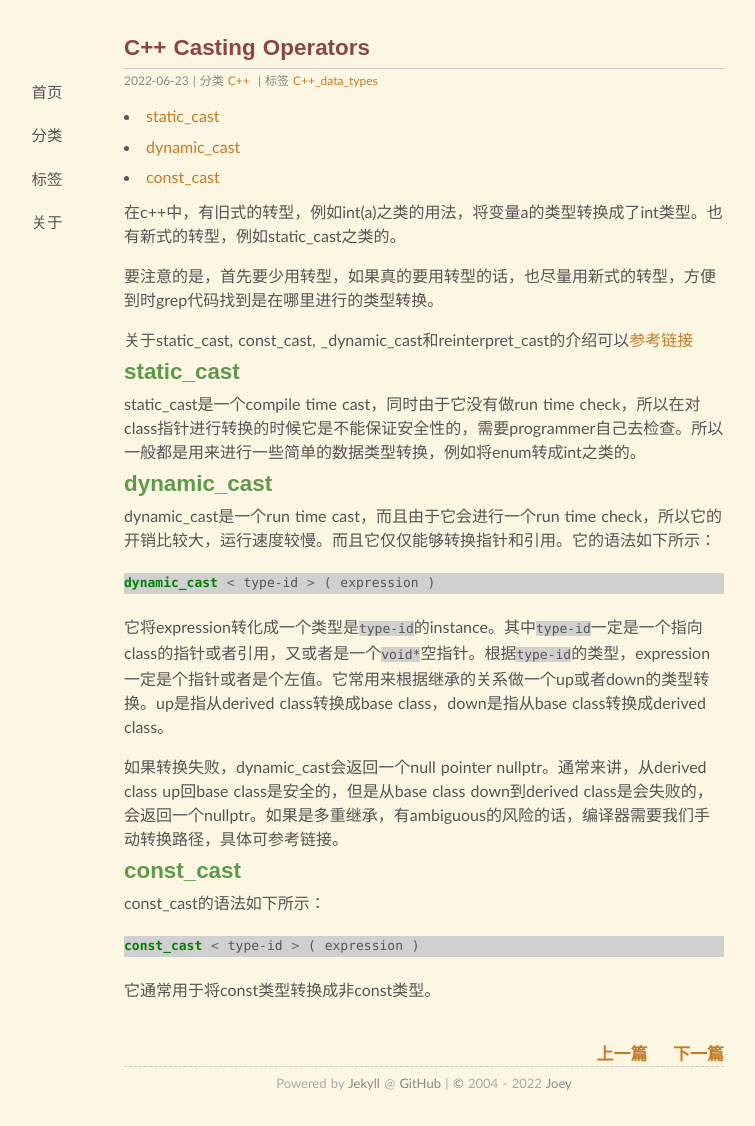
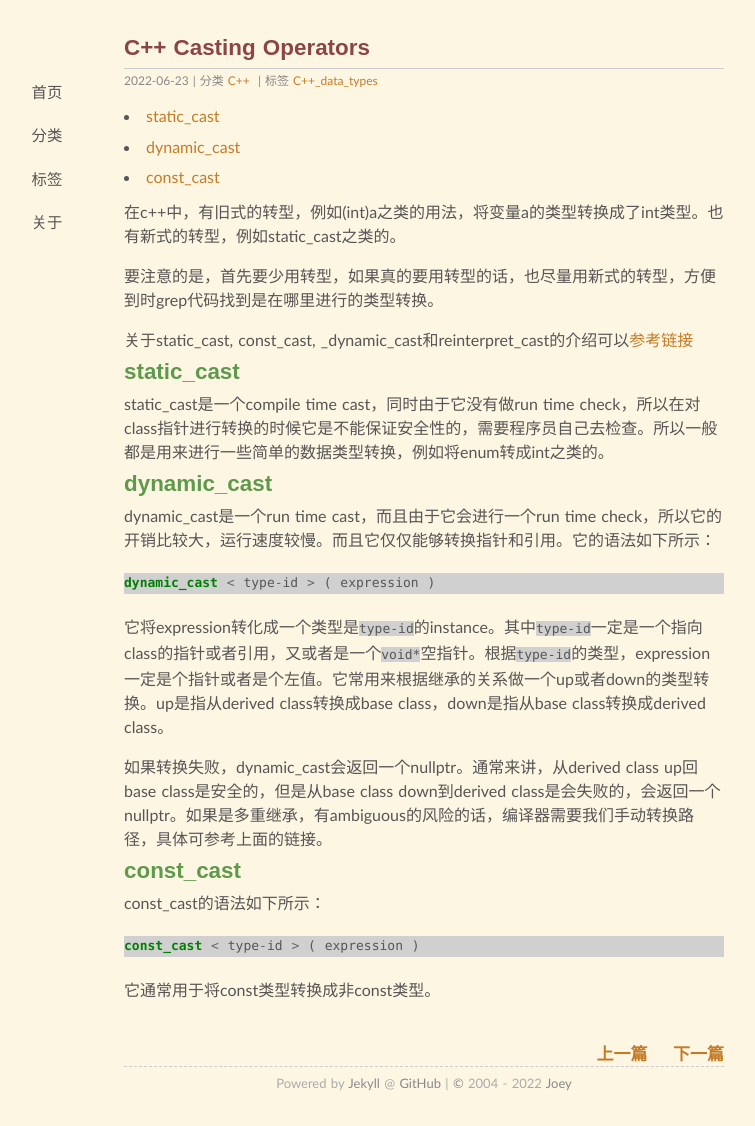
Before and after one commit to SaltyFish123/SaltyFish123.github.io, a Jekyll site: the page built from _posts/2022-06-23-c++_casting.md, in a window 1280 px wide. Shown: the whole page, without its empty margins (216-971 px from the left). Built offline with Jekyll 4.4.1, drawn with Linux system fonts in a browser that asks for light colours; nearby versions of some CDN libraries; comment, search, counter and statistics services are not loaded.

Commit message:
Modify c++ casting post

```diff
--- a/_posts/2022-06-23-c++_casting.md
+++ b/_posts/2022-06-23-c++_casting.md
@@ -9,7 +9,7 @@ tags: C++_data_types
 * TOC
 {:toc}
 
-在c++中，有旧式的转型，例如int(a)之类的用法，将变量a的类型转换成了int类型。也有新式的转型，例如static_cast之类的。
+在c++中，有旧式的转型，例如(int)a之类的用法，将变量a的类型转换成了int类型。也有新式的转型，例如static_cast之类的。
 
 要注意的是，首先要少用转型，如果真的要用转型的话，也尽量用新式的转型，方便到时grep代码找到是在哪里进行的类型转换。
 
@@ -17,7 +17,7 @@ tags: C++_data_types
 
 ## static_cast
 
-static_cast是一个compile time cast，同时由于它没有做run time check，所以在对class指针进行转换的时候它是不能保证安全性的，需要programmer自己去检查。所以一般都是用来进行一些简单的数据类型转换，例如将enum转成int之类的。
+static_cast是一个compile time cast，同时由于它没有做run time check，所以在对class指针进行转换的时候它是不能保证安全性的，需要程序员自己去检查。所以一般都是用来进行一些简单的数据类型转换，例如将enum转成int之类的。
 
 ## dynamic_cast
 
@@ -29,7 +29,7 @@ dynamic_cast < type-id > ( expression )
 
 它将expression转化成一个类型是`type-id`的instance。其中`type-id`一定是一个指向class的指针或者引用，又或者是一个`void*`空指针。根据`type-id`的类型，expression一定是个指针或者是个左值。它常用来根据继承的关系做一个up或者down的类型转换。up是指从derived class转换成base class，down是指从base class转换成derived class。
 
-如果转换失败，dynamic_cast会返回一个null pointer nullptr。通常来讲，从derived class up回base class是安全的，但是从base class down到derived class是会失败的，会返回一个nullptr。如果是多重继承，有ambiguous的风险的话，编译器需要我们手动转换路径，具体可参考链接。
+如果转换失败，dynamic_cast会返回一个nullptr。通常来讲，从derived class up回base class是安全的，但是从base class down到derived class是会失败的，会返回一个nullptr。如果是多重继承，有ambiguous的风险的话，编译器需要我们手动转换路径，具体可参考上面的链接。
 
 ## const_cast
 
```
